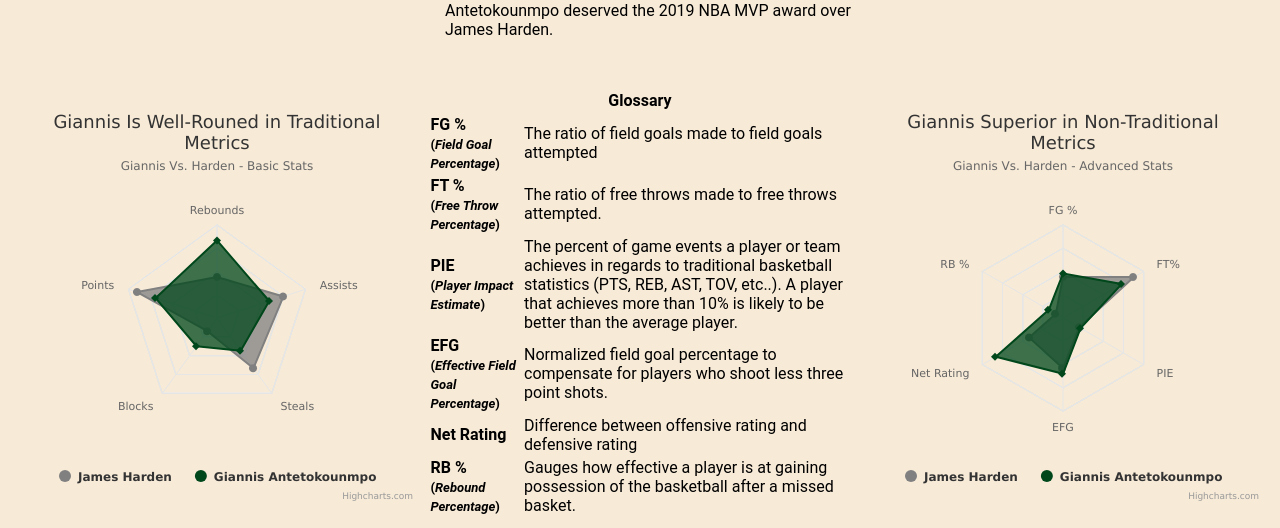
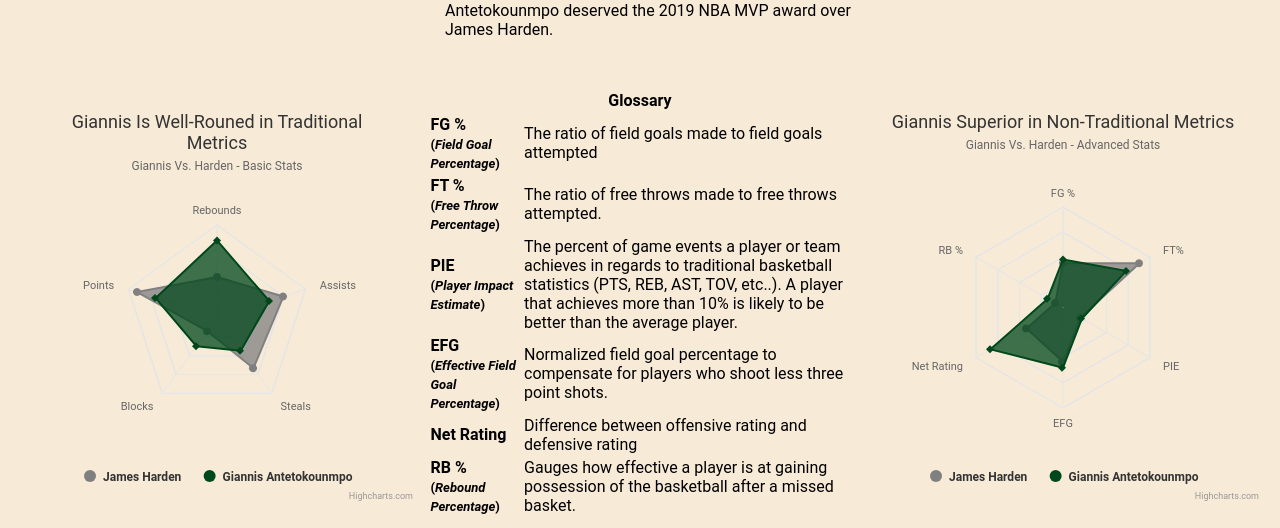
Before and after one commit to castrojoshua18/dsc106_final, a plain HTML site: page index.html in a window 1280 px wide. Shown: the part 476-1004 px from the top of the page. Drawn offline with nearby package versions, Linux system fonts and the light colour scheme; grey boxes are pictures that could not be loaded.

Commit message:
fixed fonts

```diff
--- a/spiderCharts.js
+++ b/spiderCharts.js
@@ -32,7 +32,10 @@ Highcharts.chart('basicStats', {
         events: {
             load: switchToPercent
         },
-        backgroundColor: 'transparent'
+        backgroundColor: 'transparent',
+        style: {
+            fontFamily: "Roboto"
+        }
     },
 
     accessibility: {
@@ -168,7 +171,10 @@ Highcharts.chart('advStats', {
         events: {
             load: switchToPercent
         },
-        backgroundColor: 'transparent'
+        backgroundColor: 'transparent',
+        style: {
+            fontFamily: "Roboto"
+        }
     },
 
     accessibility: {
```
Also changed, not shown: index.html (+2 -0 lines).
